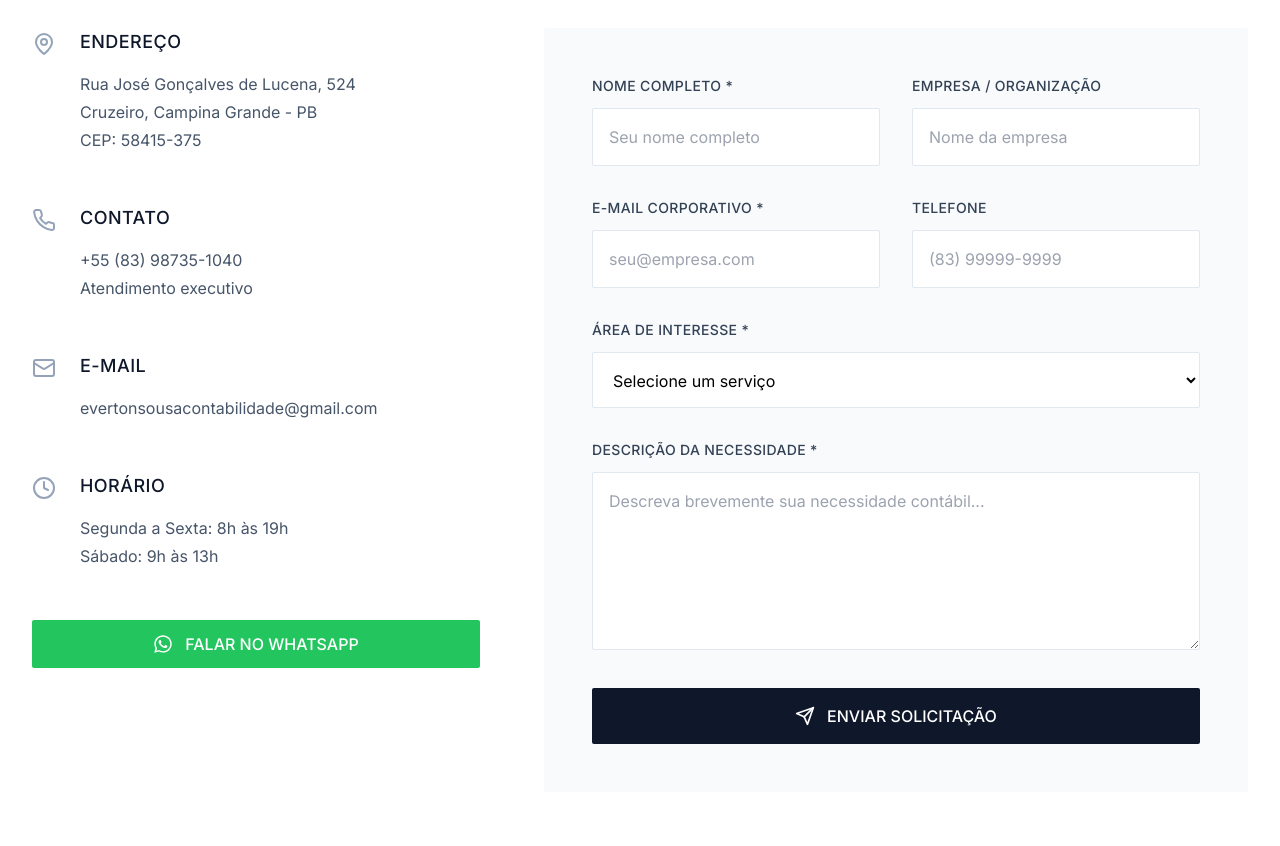
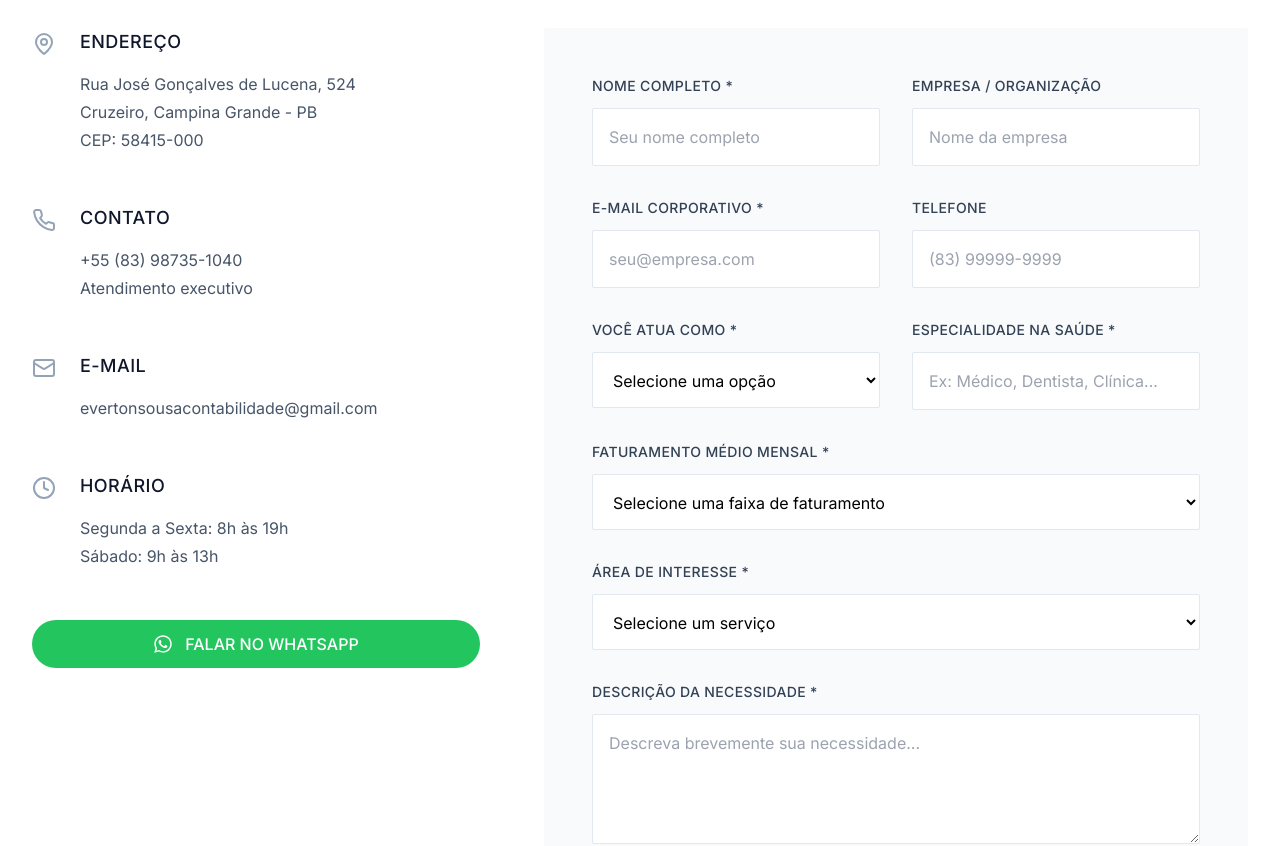
Before and after one commit to joaopedrolemos6/Everton-projeto, a React (Vite) app: page / in a window 1280 px wide. Shown: the part 4020-4866 px from the top of the page. Built offline with nearby package versions, Linux system fonts and the light colour scheme; no server answers.

Commit message:
Update Contact.tsx

```diff
--- a/src/components/Contact.tsx
+++ b/src/components/Contact.tsx
@@ -8,7 +8,7 @@ import {
   CheckCircle,
   AlertTriangle
 } from 'lucide-react';
-import { FaWhatsapp } from 'react-icons/fa'; // 1. Importe o ícone do WhatsApp
+import { FaWhatsapp } from 'react-icons/fa';
 import { API_URL } from '../apiConfig';
 
 const Contact = () => {
@@ -17,6 +17,9 @@ const Contact = () => {
     company: '',
     email: '',
     phone: '',
+    entityType: '',
+    specialty: '',
+    monthlyBilling: '',
     subject: '',
     message: ''
   });
@@ -24,7 +27,6 @@ const Contact = () => {
   const [status, setStatus] = useState<'idle' | 'sending' | 'success' | 'error'>('idle');
   const [statusMessage, setStatusMessage] = useState('');
 
-  // 2. Defina a URL do WhatsApp
   const whatsappNumber = '5583987351040';
   const whatsappUrl = `https://wa.me/${whatsappNumber}?text=Olá!%20Vi%20o%20contato%20no%20site.`;
 
@@ -57,7 +59,11 @@ const Contact = () => {
 
       setStatus('success');
       setStatusMessage(data.message || 'Mensagem enviada com sucesso!');
-      setFormData({ name: '', company: '', email: '', phone: '', subject: '', message: '' });
+      setFormData({
+        name: '', company: '', email: '', phone: '',
+        entityType: '', specialty: '', monthlyBilling: '',
+        subject: '', message: ''
+      });
 
     } catch (err: any) {
       console.error("Erro no handleSubmit:", err);
@@ -73,7 +79,7 @@ const Contact = () => {
       details: [
         'Rua José Gonçalves de Lucena, 524',
         'Cruzeiro, Campina Grande - PB',
-        'CEP: 58415-375'
+        'CEP: 58415-000'
       ]
     },
     {
@@ -119,7 +125,6 @@ const Contact = () => {
         </div>
 
         <div className="grid grid-cols-1 lg:grid-cols-5 gap-16">
-          {/* Contact Information */}
           <div className="lg:col-span-2 space-y-12">
             {contactInfo.map((info, index) => (
               <div key={index} className="flex items-start space-x-6">
@@ -133,25 +138,21 @@ const Contact = () => {
               </div>
             ))}
 
-            {/* 3. Botão de WhatsApp adicionado aqui */}
             <a
               href={whatsappUrl}
               target="_blank"
               rel="noopener noreferrer"
-              className="w-full bg-green-500 text-white px-8 py-3 rounded-sm font-medium hover:bg-green-600 transition-all duration-300 flex items-center justify-center space-x-3"
+              className="w-full bg-green-500 text-white px-8 py-3 rounded-full font-medium hover:bg-green-600 transition-all duration-300 flex items-center justify-center space-x-3"
             >
               <FaWhatsapp className="w-5 h-5" />
               <span>FALAR NO WHATSAPP</span>
             </a>
-
           </div>
 
-          {/* Contact Form */}
           <div className="lg:col-span-3">
             <div className="bg-slate-50 rounded-sm p-12">
               <form onSubmit={handleSubmit} className="space-y-8">
-                 {/* ... (código dos inputs do formulário) ... */}
-                 <div className="grid grid-cols-1 md:grid-cols-2 gap-8">
+                <div className="grid grid-cols-1 md:grid-cols-2 gap-8">
                     <div>
                         <label htmlFor="name" className="block text-sm font-medium text-slate-700 mb-3 tracking-wide">NOME COMPLETO *</label>
                         <input type="text" id="name" name="name" value={formData.name} onChange={handleChange} required className="w-full px-4 py-4 border border-slate-200 rounded-sm focus:ring-2 focus:ring-slate-900 focus:border-transparent transition-all duration-300 bg-white" placeholder="Seu nome completo" />
@@ -171,38 +172,68 @@ const Contact = () => {
                         <input type="tel" id="phone" name="phone" value={formData.phone} onChange={handleChange} className="w-full px-4 py-4 border border-slate-200 rounded-sm focus:ring-2 focus:ring-slate-900 focus:border-transparent transition-all duration-300 bg-white" placeholder="(83) 99999-9999" />
                     </div>
                 </div>
+                <div className="grid grid-cols-1 md:grid-cols-2 gap-8">
+                    <div>
+                      <label htmlFor="entityType" className="block text-sm font-medium text-slate-700 mb-3 tracking-wide">VOCÊ ATUA COMO *</label>
+                      <select id="entityType" name="entityType" value={formData.entityType} onChange={handleChange} required className="w-full px-4 py-4 border border-slate-200 rounded-sm focus:ring-2 focus:ring-slate-900 focus:border-transparent transition-all duration-300 bg-white">
+                          <option value="" disabled>Selecione uma opção</option>
+                          <option value="Pessoa Física">Pessoa Física</option>
+                          <option value="Pessoa Jurídica">Pessoa Jurídica</option>
+                      </select>
+                    </div>
+                    <div>
+                      <label htmlFor="specialty" className="block text-sm font-medium text-slate-700 mb-3 tracking-wide">ESPECIALIDADE NA SAÚDE *</label>
+                      <input type="text" id="specialty" name="specialty" value={formData.specialty} onChange={handleChange} required className="w-full px-4 py-4 border border-slate-200 rounded-sm focus:ring-2 focus:ring-slate-900 focus:border-transparent transition-all duration-300 bg-white" placeholder="Ex: Médico, Dentista, Clínica..."/>
+                    </div>
+                </div>
+                <div>
+                  <label htmlFor="monthlyBilling" className="block text-sm font-medium text-slate-700 mb-3 tracking-wide">FATURAMENTO MÉDIO MENSAL *</label>
+                  <select id="monthlyBilling" name="monthlyBilling" value={formData.monthlyBilling} onChange={handleChange} required className="w-full px-4 py-4 border border-slate-200 rounded-sm focus:ring-2 focus:ring-slate-900 focus:border-transparent transition-all duration-300 bg-white">
+                      <option value="" disabled>Selecione uma faixa de faturamento</option>
+                      <option value="Até R$ 10.000">Até R$ 10.000</option>
+                      <option value="De R$ 10.001 a R$ 20.000">De R$ 10.001 a R$ 20.000</option>
+                      <option value="De R$ 20.001 a R$ 50.000">De R$ 20.001 a R$ 50.000</option>
+                      <option value="De R$ 50.001 a R$ 100.000">De R$ 50.001 a R$ 100.000</option>
+                      <option value="Acima de R$ 100.000">Acima de R$ 100.000</option>
+                  </select>
+                </div>
+
+                {/* ===== ÁREA DE INTERESSE ATUALIZADA ===== */}
                 <div>
                   <label htmlFor="subject" className="block text-sm font-medium text-slate-700 mb-3 tracking-wide">ÁREA DE INTERESSE *</label>
                   <select id="subject" name="subject" value={formData.subject} onChange={handleChange} required className="w-full px-4 py-4 border border-slate-200 rounded-sm focus:ring-2 focus:ring-slate-900 focus:border-transparent transition-all duration-300 bg-white">
                       <option value="" disabled>Selecione um serviço</option>
-                      <optgroup label="Serviços Gerais">
-                          <option value="Legalização e Regularização">Legalização e Regularização</option>
-                          <option value="Departamento Pessoal">Departamento Pessoal</option>
-                          <option value="Fiscal e Tributário">Fiscal e Tributário</option>
-                          <option value="Contabilidade Geral">Contabilidade Geral</option>
-                          <option value="Gestão Financeira">Gestão Financeira</option>
-                          <option value="Consultoria Estratégica">Consultoria Estratégica</option>
+                      <optgroup label="Serviços para Pessoa Física">
+                        <option value="IRPF para Profissionais da Saúde">IRPF para Profissionais da Saúde</option>
+                        <option value="Carnê-Leão Digital">Carnê-Leão Digital</option>
+                        <option value="Receita Saúde">Receita Saúde</option>
+                        <option value="Consultoria Previdenciária (INSS)">Consultoria Previdenciária (INSS)</option>
+                        <option value="Planejamento para migrar de PF para PJ">Planejamento para migrar de PF para PJ</option>
+                        <option value="Revisão e Retificação">Revisão e Retificação</option>
                       </optgroup>
-                      <optgroup label="Serviços para Área da Saúde">
-                          <option value="Abertura de PJ Médica">Abertura de PJ Médica</option>
-                          <option value="Planejamento Tributário Médico">Planejamento Tributário Médico</option>
-                          <option value="Gestão Fiscal e Contábil Médica">Gestão Fiscal e Contábil Médica</option>
-                          <option value="DMED e Carnê-Leão">DMED e Carnê-Leão</option>
-                          <option value="BPO Financeiro para Clínicas">BPO Financeiro para Clínicas</option>
-                          <option value="Holding Patrimonial para Médicos">Holding Patrimonial para Médicos</option>
+                      <optgroup label="Serviços para Pessoa Jurídica">
+                        <option value="Abertura de Empresa">Abertura de Empresa</option>
+                        <option value="Planejamento Tributário">Planejamento Tributário</option>
+                        <option value="Gestão Fiscal e Contábil">Gestão Fiscal e Contábil</option>
+                        <option value="BPO Financeiro">BPO Financeiro</option>
+                        <option value="Gestão de Equipe e eSocial">Gestão de Equipe e eSocial</option>
+                        <option value="DMED">DMED</option>
+                        <option value="Consultoria Estratégica para Clínicas">Consultoria Estratégica para Clínicas</option>
                       </optgroup>
                       <option value="Outros">Outros</option>
                   </select>
                 </div>
+                {/* ===== FIM DA ATUALIZAÇÃO ===== */}
+
                 <div>
                   <label htmlFor="message" className="block text-sm font-medium text-slate-700 mb-3 tracking-wide">DESCRIÇÃO DA NECESSIDADE *</label>
-                  <textarea id="message" name="message" value={formData.message} onChange={handleChange} required rows={6} className="w-full px-4 py-4 border border-slate-200 rounded-sm focus:ring-2 focus:ring-slate-900 focus:border-transparent transition-all duration-300 bg-white" placeholder="Descreva brevemente sua necessidade contábil..."></textarea>
+                  <textarea id="message" name="message" value={formData.message} onChange={handleChange} required rows={4} className="w-full px-4 py-4 border border-slate-200 rounded-sm focus:ring-2 focus:ring-slate-900 focus:border-transparent transition-all duration-300 bg-white" placeholder="Descreva brevemente sua necessidade..."></textarea>
                 </div>
 
                 <button
                   type="submit"
                   disabled={status === 'sending'}
-                  className="w-full bg-slate-900 hover:bg-slate-800 text-white px-8 py-4 rounded-sm font-medium transition-all duration-300 flex items-center justify-center space-x-3 disabled:opacity-50 disabled:cursor-not-allowed"
+                  className="w-full bg-slate-900 hover:bg-slate-800 text-white px-8 py-4 rounded-full font-medium transition-all duration-300 flex items-center justify-center space-x-3 disabled:opacity-50 disabled:cursor-not-allowed"
                 >
                   {status === 'sending' && <span>Enviando...</span>}
                   {status === 'idle' && <><Send className="w-5 h-5" /><span>ENVIAR SOLICITAÇÃO</span></>}
```
